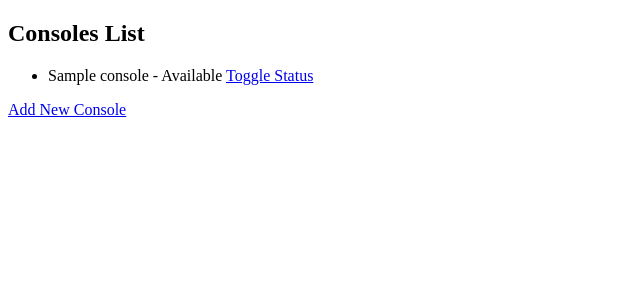
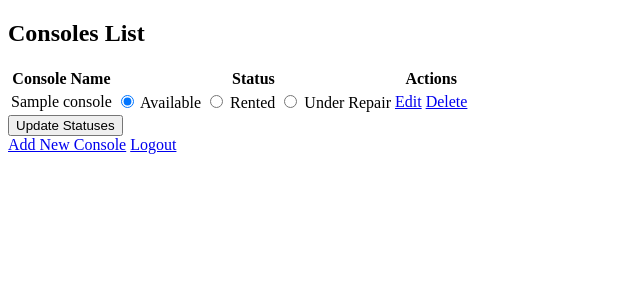
Before and after one commit to srikeerthis/Console_availability, a Django app: template rental/templates/rental/console_list.html in a window 1280 px wide. Shown: the top 300 px of the page, without its empty margins (0-640 px from the left). Run offline with Django 3.2, Linux system fonts and the light colour scheme; the template is opened without the code that fills it: most values are stand-ins (such as "Sample title", 1, 10 or a date in 2020).

Commit message:
feat: Added edit link, delete link, radio buttons to select status and an update button

```diff
--- a/rental/templates/rental/console_list.html
+++ b/rental/templates/rental/console_list.html
@@ -5,15 +5,52 @@
   </head>
   <body>
     <h2>Consoles List</h2>
-    <ul>
-      {%for console in consoles%}
-      <li>
-        {{console.name}} - {%if console.is_rented %} Rented {%else %} Available
-        {%endif%}
-        <a href="{%url 'toggle_rental_status' console.id%}">Toggle Status</a>
-      </li>
-      {%endfor%}
-    </ul>
-    <a href="{%url 'add_console'%}">Add New Console</a>
+    <form method="post">
+      {% csrf_token %}
+      <table>
+        <tr>
+          <th>Console Name</th>
+          <th>Status</th>
+          <th>Actions</th>
+        </tr>
+        {% for console in consoles %}
+        <tr>
+          <td>{{ console.name }}</td>
+          <td>
+            <label>
+              <input type="radio" name="status_{{ console.id }}"
+              value="available" {% if console.status == 'available' %} checked
+              {% endif %}> Available
+            </label>
+            <label>
+              <input type="radio" name="status_{{ console.id }}" value="rented"
+              {% if console.status == 'rented' %} checked {% endif %}> Rented
+            </label>
+            <label>
+              <input type="radio" name="status_{{ console.id }}" value="repair"
+              {% if console.status == 'repair' %} checked {% endif %}> Under
+              Repair
+            </label>
+          </td>
+          <td>
+            <a href="{% url 'edit_console' console.id %}">Edit</a>
+            <a
+              href="{% url 'delete_console' console.id %}"
+              onclick="return confirm('Are you sure?');"
+              >Delete</a
+            >
+          </td>
+        </tr>
+        {% empty %}
+        <tr>
+          <td colspan="3">No consoles available.</td>
+        </tr>
+        {% endfor %}
+      </table>
+      <button type="submit">Update Statuses</button>
+    </form>
+
+    <a href="{% url 'add_console' %}">Add New Console</a>
+    <a href="{% url 'logout' %}">Logout</a>
   </body>
 </html>
```
